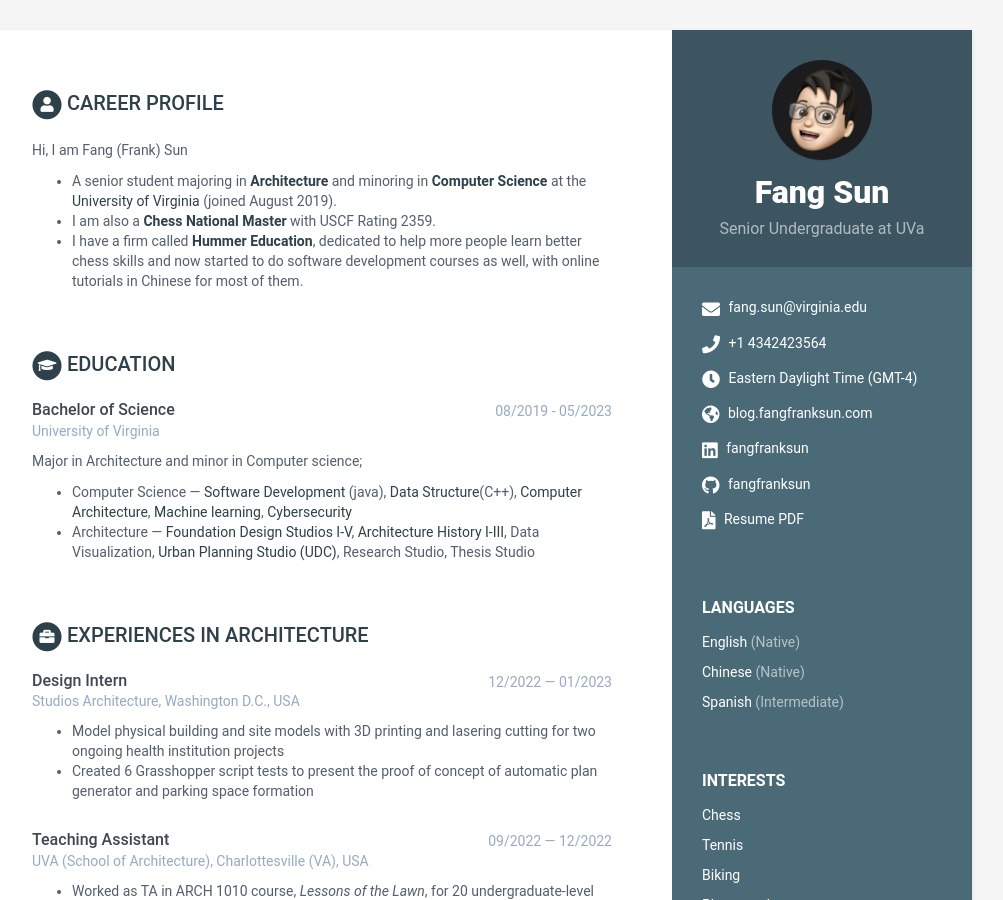
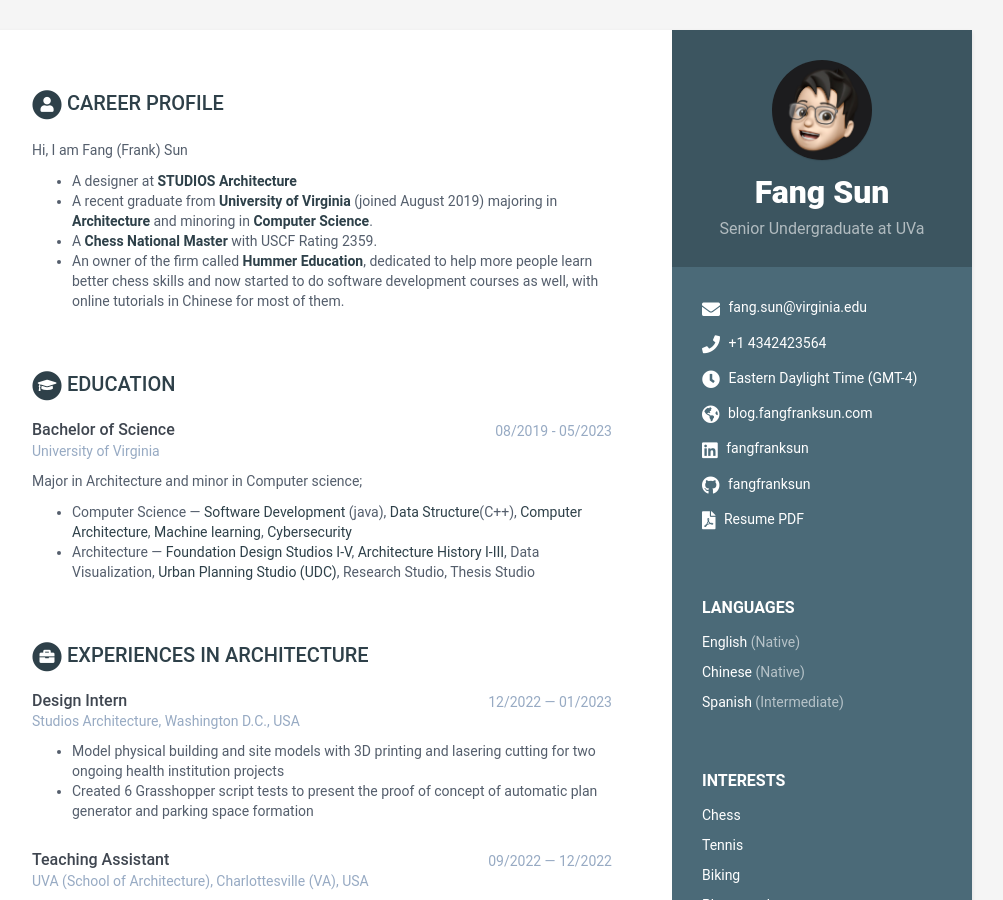
Before and after one commit to FangFrankSun/My_Resume, a Jekyll site: the page built from index.html, in a window 1280 px wide and 900 px high. Shown: the whole window, without its empty margins (168-1171 px from the left). Built offline with Jekyll 4.4.1, drawn with Linux system fonts in a browser that asks for light colours.

Commit message:
Update data.yml

```diff
--- a/_data/data.yml
+++ b/_data/data.yml
@@ -63,9 +63,10 @@ career-profile:
     title: Career Profile
     summary: |
      Hi, I am Fang (Frank) Sun<br>
-      - A senior student majoring in [**Architecture**](https://arch.virginia.edu) and minoring in [**Computer Science**](https://engineering.virginia.edu) at the [University of Virginia](https://www.virginia.edu) (joined August 2019).
-      - I am also a [**Chess National Master**](https://uschess.org) with USCF Rating 2359.
-      - I have a firm called [**Hummer Education**](https://www.littlehummerchess.club), dedicated to help more people learn better chess skills and now started to do software development courses as well, with online tutorials in Chinese for most of them.
+      - A designer at [**STUDIOS Architecture**](https://studios.com)
+      - A recent graduate from [**University of Virginia**](https://www.virginia.edu) (joined August 2019) majoring in [**Architecture**](https://arch.virginia.edu) and minoring in [**Computer Science**](https://engineering.virginia.edu).
+      - A [**Chess National Master**](https://uschess.org) with USCF Rating 2359.
+      - An owner of the firm called [**Hummer Education**](https://www.littlehummerchess.club), dedicated to help more people learn better chess skills and now started to do software development courses as well, with online tutorials in Chinese for most of them.
 
 
 
```
